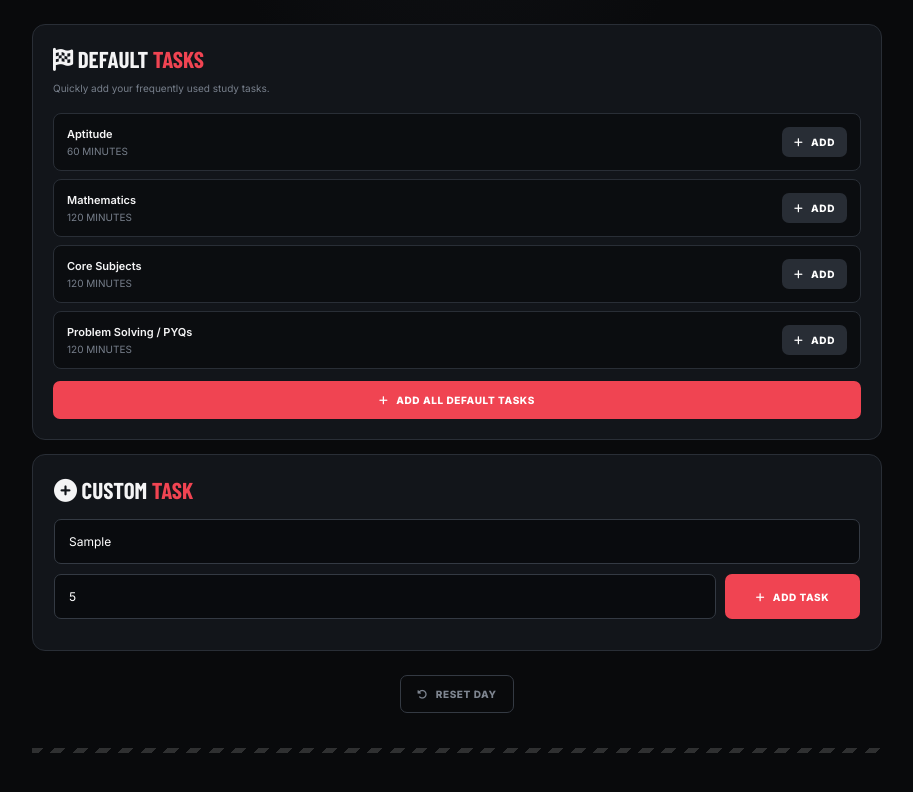
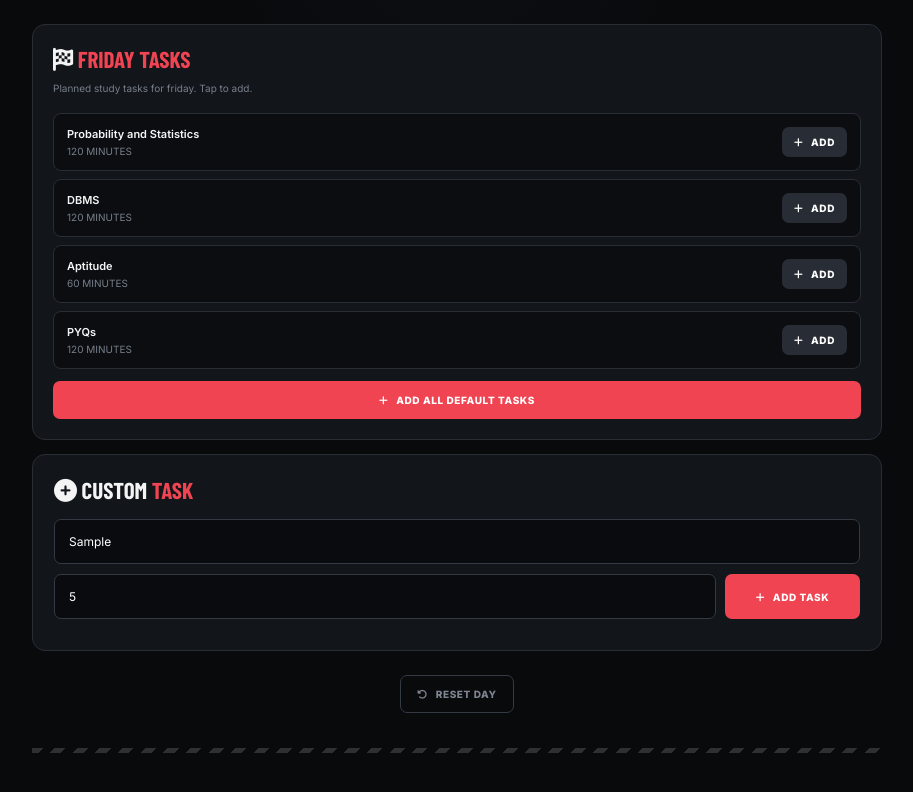
Before and after one commit to jakirvk18/Todo-List-Personal, a plain HTML site: page index.html in a window 1280 px wide. Both pictures are taken after typing "Sample", "5" into the empty fields and a click on the button "ADD ALL DEFAULT TASKS". Shown: the part 1488-2280 px from the top of the page, without its empty margins (183-1096 px from the left). Drawn offline with nearby package versions, Linux system fonts and the light colour scheme; a web font is replaced by a local one.

```diff
--- a/index.html
+++ b/index.html
@@ -1,4 +1,3 @@
-
 <!DOCTYPE html>
 <html lang="en">
 <head>
@@ -735,11 +734,11 @@ input:focus {
     <section class="default-panel">
         <div class="panel-heading">
             <i class="fa-solid fa-flag-checkered"></i>
-            DEFAULT <span>TASKS</span>
+            <span id="defaultDay">TODAY'S</span> <span>TASKS</span>
         </div>
 
-        <div class="panel-subtitle">
-            Quickly add your frequently used study tasks.
+        <div class="panel-subtitle" id="defaultSubtitle">
+            Quickly add your planned study tasks for today.
         </div>
 
         <div class="default-list" id="defaultList"></div>
@@ -795,12 +794,57 @@ input:focus {
 
 const STORAGE_KEY = "focusTrackerV3";
 
-const DEFAULTS = [
-    { name: "Aptitude", duration: 60},
-    { name: "Mathematics", duration: 120 },
-    { name: "Core Subjects", duration: 120 },
-    { name: "Problem Solving / PYQs", duration: 120 }
+/* ---------- WEEKLY SCHEDULE ----------
+   Keys follow Date.getDay(): 0 = Sunday ... 6 = Saturday.
+   Edit names / durations (minutes) here. */
+
+const DEFAULT_MINUTES = 120;
+
+const SUBJECTS = {
+    CO:    "Calculus and Optimization",
+    PYDSA: "Python & DSA",
+    LA:    "Linear Algebra",
+    AI:    "Artificial Intelligence",
+    ML:    "Machine Learning",
+    PS:    "Probability and Statistics",
+    DBMS:  "DBMS",
+    DW:    "Data Warehousing",
+    TEST:  "Test"
+};
+
+const WEEKLY_SCHEDULE = {
+    0: [{ subject: "TEST",  duration: 180 }],                                   // Sunday
+    1: [{ subject: "CO" },    { subject: "PYDSA" }],                            // Monday
+    2: [{ subject: "LA" },    { subject: "AI" }],                               // Tuesday
+    3: [{ subject: "LA" },    { subject: "ML" }],                               // Wednesday
+    4: [{ subject: "PS" },    { subject: "ML" }],                               // Thursday
+    5: [{ subject: "PS" },    { subject: "DBMS" }],                             // Friday
+    6: [{ subject: "PS" },    { subject: "DW" }]                                // Saturday
+};
+
+const DAY_NAMES = [
+    "SUNDAY", "MONDAY", "TUESDAY", "WEDNESDAY",
+    "THURSDAY", "FRIDAY", "SATURDAY"
 ];
+
+/* Common tasks every day EXCEPT Sunday (Sunday is Test only) */
+const DAILY_TASKS = [
+    { name: "Aptitude", duration: 60 },
+    { name: "PYQs",     duration: 120 }
+];
+
+function getDefaults() {
+    const day = new Date().getDay();
+
+    const subjects = (WEEKLY_SCHEDULE[day] || []).map(item => ({
+        name: SUBJECTS[item.subject],
+        duration: item.duration || DEFAULT_MINUTES
+    }));
+
+    if (day === 0) return subjects;
+
+    return subjects.concat(DAILY_TASKS.map(t => ({ ...t })));
+}
 
 function today() {
     const d = new Date();
@@ -861,10 +905,17 @@ function formatTime(seconds) {
 /* DEFAULT TASKS UI */
 
 function renderDefaults() {
+    const defaults = getDefaults();
+    const dayName = DAY_NAMES[new Date().getDay()];
+
+    document.getElementById("defaultDay").textContent = dayName;
+    document.getElementById("defaultSubtitle").textContent =
+        "Planned study tasks for " + dayName.toLowerCase() + ". Tap to add.";
+
     const list = document.getElementById("defaultList");
     list.innerHTML = "";
 
-    DEFAULTS.forEach((item, index) => {
+    defaults.forEach((item, index) => {
         const row = document.createElement("div");
         row.className = "default-item";
 
@@ -904,7 +955,9 @@ function createTask(name, duration) {
 }
 
 function addDefault(index) {
-    const item = DEFAULTS[index];
+    const item = getDefaults()[index];
+
+    if (!item) return;
 
     createTask(item.name, item.duration);
 }
@@ -916,7 +969,7 @@ function addAllDefaults() {
 
     let added = 0;
 
-    DEFAULTS.forEach(item => {
+    getDefaults().forEach(item => {
         if (!existing.includes(item.name.toLowerCase())) {
             state.tasks.push({
                 id: Date.now() + Math.floor(Math.random() * 100000),
@@ -1288,6 +1341,7 @@ function checkNewDay() {
     if (state.date !== today()) {
         state = newState();
         save();
+        renderDefaults();
         renderTasks();
     }
 }
```
